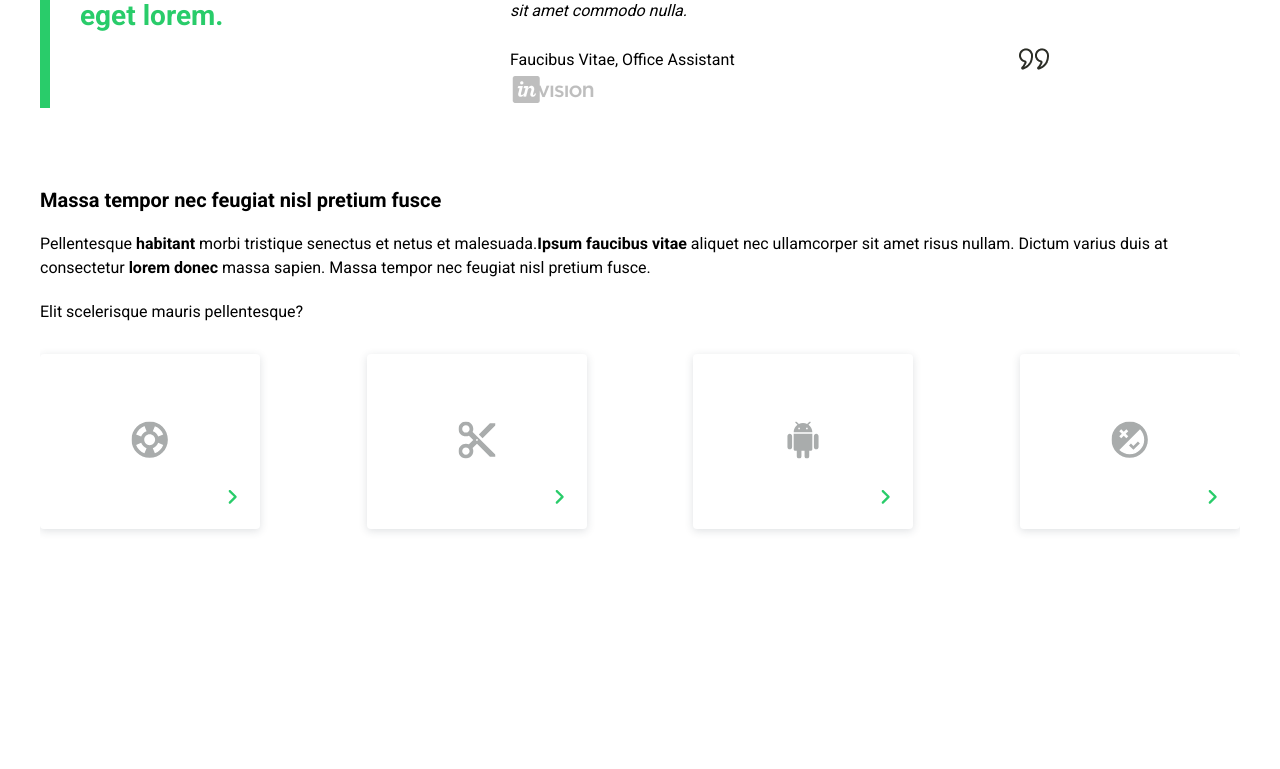
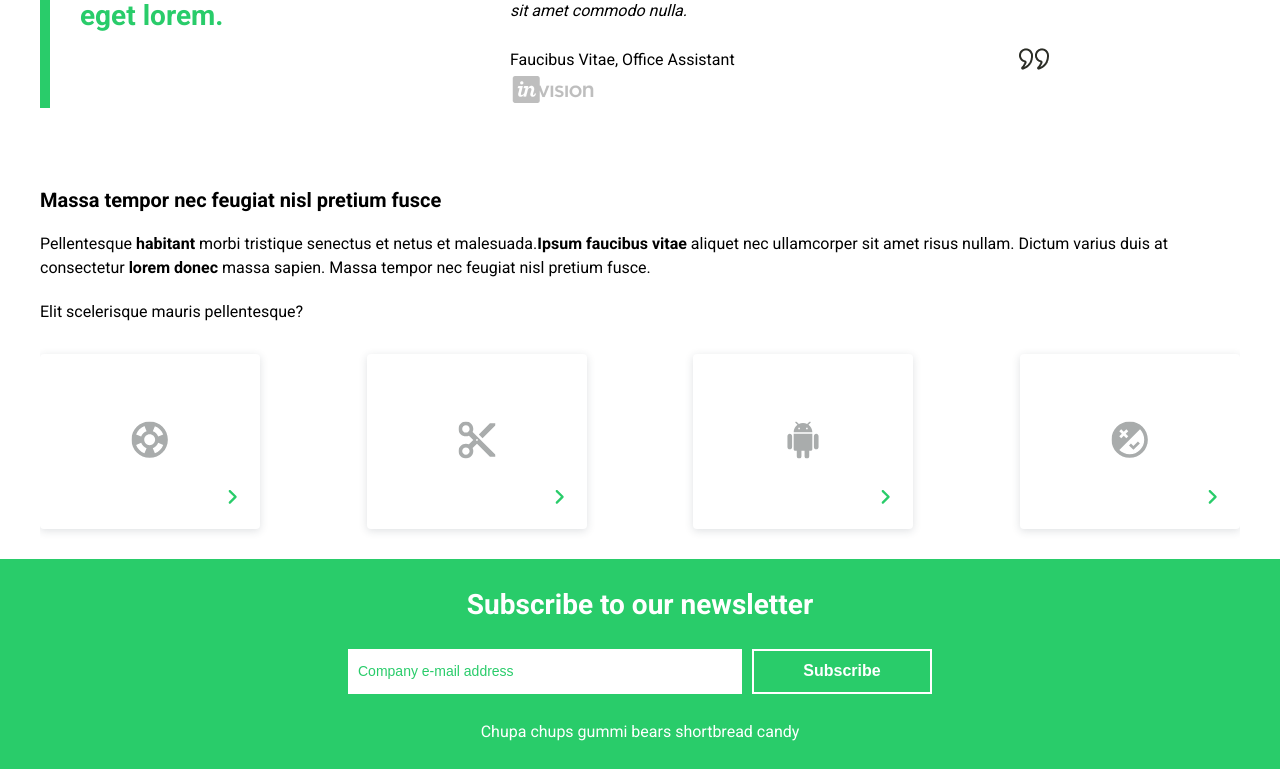
Before and after one commit to patrycja-dev41171/Web-Engineer-with-React-TASK, a React (Create React App) app: page / in a window 1280 px wide. Shown: the part 1158-1927 px from the top of the page. Before the commit the page ends 1717 px from the top, so only its background shows below. Built offline with nearby package versions, Linux system fonts and the light colour scheme.

Commit message:
Created component Section_7. Added styles.css. Added component to HomeView.

```diff
--- a/src/components/HomeView/HomeView.tsx
+++ b/src/components/HomeView/HomeView.tsx
@@ -5,6 +5,7 @@ import { Slider } from "../Slider/Slider";
 import { Section_2 } from "../Section_2/Section_2";
 import { Section_3 } from "../Section_3/Section_3";
 import { Section_4 } from "../Section_4/Section_4";
+import { Section_7 } from "../Section_7/Section_7";
 import "./HomeView.scss";
 
 export const HomeView = () => {
@@ -19,6 +20,7 @@ export const HomeView = () => {
         <Section_2 />
         <Section_3 />
         <Section_4 />
+        <Section_7 />
       </main>
     </Container>
   );
--- /dev/null
+++ b/src/components/Section_7/Section_7.scss
@@ -0,0 +1,74 @@
+@import "./src/utils/sass/main";
+
+.section_7 {
+  background-color: var(--color-green);
+  color: var(--color-white);
+  display: flex;
+  justify-content: space-evenly;
+  flex-direction: column;
+  align-items: center;
+  height: 160px;
+  & h3 {
+    @include text-bold-06;
+  }
+  & div {
+    width: 100%;
+    display: flex;
+    justify-content: center;
+    align-items: center;
+    & input {
+      height: 30px;
+      border: none;
+      @include text-04;
+      width: 50%;
+      margin-right: 10px;
+      padding: 0 0 0 10px;
+    }
+    & input::placeholder {
+      color: var(--color-green);
+    }
+  }
+  & p {
+    @include text-04;
+  }
+}
+
+@media screen and (min-width: 768px) {
+  .section_7 {
+    & h3 {
+      @include text-bold-05;
+    }
+    & div {
+      & input {
+        height: 35px;
+        @include text-03;
+        width: 40%;
+        margin-right: 10px;
+      }
+    }
+    & p {
+      @include text-03;
+    }
+  }
+}
+
+@media screen and (min-width: 1200px) {
+  .section_7 {
+    height: 210px;
+
+    & h3 {
+      @include text-bold-04;
+    }
+    & div {
+      & input {
+        height: 45px;
+        @include text-02;
+        width: 30%;
+        margin-right: 10px;
+      }
+    }
+    & p {
+      @include text-01;
+    }
+  }
+}
--- /dev/null
+++ b/src/components/Section_7/Section_7.tsx
@@ -0,0 +1,16 @@
+import React from "react";
+import "./Section_7.scss";
+import { Button } from "../common/buttons/btnGreen/Button";
+
+export const Section_7 = () => {
+  return (
+    <section className="section_7">
+      <h3>Subscribe to our newsletter</h3>
+      <div>
+        <input type="text" placeholder="Company e-mail address" />
+        <Button title="Subscribe" size="small btn--subs" border={true} />
+      </div>
+      <p>Chupa chups gummi bears shortbread candy</p>
+    </section>
+  );
+};
--- a/src/components/common/Menu/Menu.tsx
+++ b/src/components/common/Menu/Menu.tsx
@@ -1,9 +1,9 @@
 import React, { useState } from "react";
 import { Button } from "../buttons/btnGreen/Button";
 import { MenuData } from "./MenuData";
-import "./Menu.scss";
 import { MenuIcon } from "./MenuIcon/MenuIcon";
 import { useNavigate } from "react-router-dom";
+import "./Menu.scss";
 
 export const Menu = (props: { page: string }) => {
   const [openMenu, setOpenMenu] = useState(false);
--- a/src/components/common/buttons/btnGreen/Button.scss
+++ b/src/components/common/buttons/btnGreen/Button.scss
@@ -10,26 +10,26 @@
     height: 30px;
     @include text-bold-07;
   }
-
   &--medium {
     width: 180px;
     height: 35px;
     @include text-bold-06;
   }
-
   &--big {
     width: 220px;
     height: 45px;
     @include text-bold-06;
   }
-
   &--border {
     border: 2px solid var(--color-white);
   }
+  &--subs {
+    width: auto;
+    padding: 0 10px;
+  }
 }
 
-
-@media screen and (min-width: 768px){
+@media screen and (min-width: 768px) {
   .btn {
     &--small {
       width: 180px;
@@ -41,5 +41,16 @@
       height: 45px;
       @include text-bold-06;
     }
+    &--subs {
+      padding: 0 20px;
+    }
   }
 }
+
+@media screen and (min-width: 1200px) {
+  .btn {
+    &--subs {
+      height: 45px;
+    }
+  }
+}
```
Also changed, not shown: src/components/common/Menu/Menu.scss (line endings or trailing spaces).
